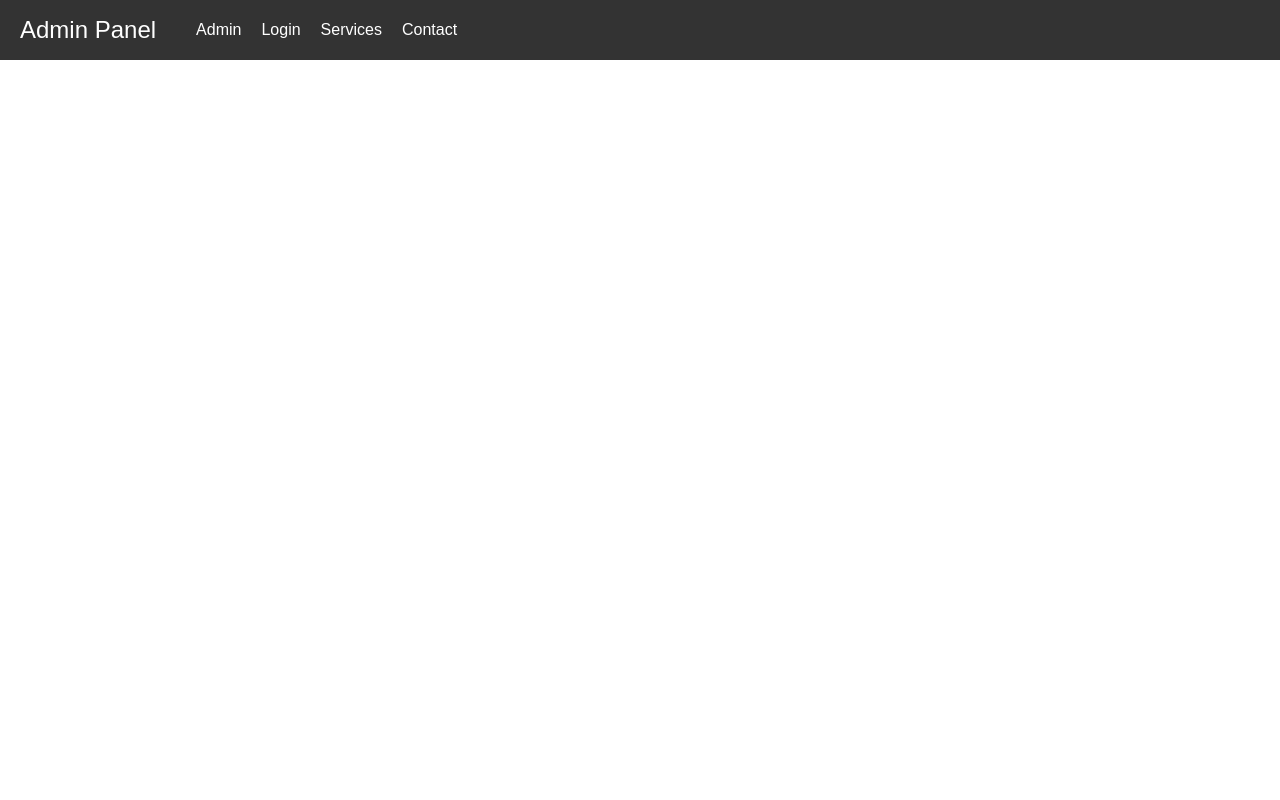
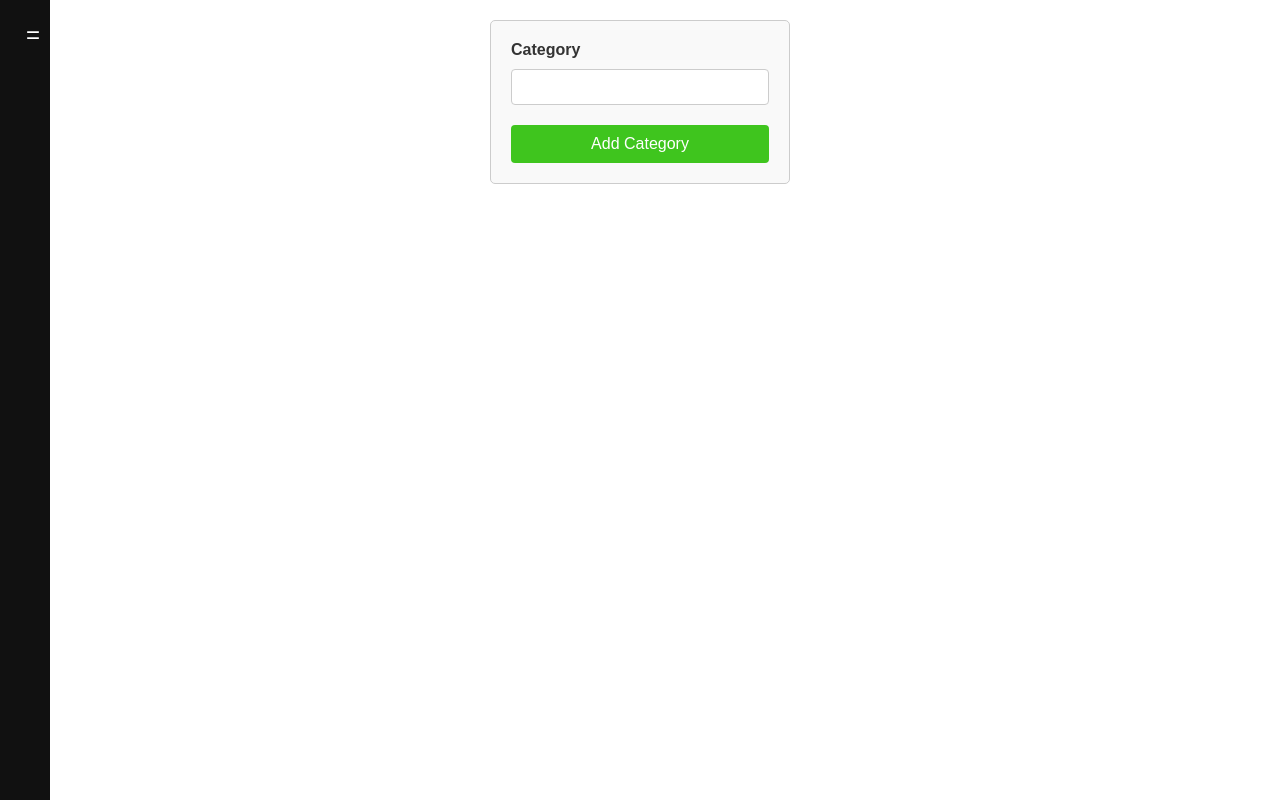
Before and after one commit to Kiran9991/Movie-Booking, a React (Create React App) app: page /add-category in a window 1280 px wide. Built offline with nearby package versions, Linux system fonts and the light colour scheme.

Commit message:
Added a add Category form

```diff
--- a/package.json
+++ b/package.json
@@ -3,12 +3,14 @@
   "version": "0.1.0",
   "private": true,
   "dependencies": {
+    "@reduxjs/toolkit": "^2.2.6",
     "@testing-library/jest-dom": "^4.2.4",
     "@testing-library/react": "^9.4.1",
     "@testing-library/user-event": "^7.2.1",
     "react": "^18.0.0",
     "react-bootstrap": "^2.10.4",
     "react-dom": "^18.0.0",
+    "react-redux": "^9.1.2",
     "react-router-dom": "^5.3.4",
     "react-scripts": "^5.0.1"
   },
--- /dev/null
+++ b/src/App.css
@@ -0,0 +1,11 @@
+/* App.css */
+
+.content {
+  margin-left: 250px;
+  padding: 20px;
+  transition: margin-left 0.3s ease;
+}
+
+.sidebar.closed ~ .content {
+  margin-left: 50px;
+}
--- a/src/App.js
+++ b/src/App.js
@@ -1,20 +1,25 @@
-import React, { Fragment } from 'react';
-import { Switch, Route, } from "react-router-dom";
-import Header from './components/Header';
-import Login from './pages/Auth/Login';
-import Admin from './pages/Admin';
+import React, { Fragment } from "react";
+import { Switch, Route } from "react-router-dom";
+import Login from "./pages/Auth/Login";
+import Dashboard from "./pages/Dashboard";
+import Sidebar from "./components/Sidebar";
+import './App.css';
+import AddCategory from "./pages/Category/AddCategory";
 
 
 function App() {
   return (
     <Fragment>
-      <Header/>
+      <Sidebar/>
       <Switch>
-        <Route path='/admin'>
-          <Admin/>
+        <Route path="/admin-login">
+          <Login />
         </Route>
-        <Route path='/login'>
-          <Login/>
+        <Route path="/add-category">
+          <AddCategory/>
+        </Route>
+        <Route path="/">
+          <Dashboard />
         </Route>
       </Switch>
     </Fragment>
--- a/src/components/Header.css
+++ /dev/null
@@ -1,33 +0,0 @@
-.adminHeader {
-  display: flex;
-  /* justify-content: space-between; */
-  align-items: center;
-  padding: 0 20px;
-  background-color: #333;
-  color: #fff;
-  height: 60px;
-}
-
-.adminHeader-logo {
-  font-size: 1.5em;
-}
-
-.adminHeader-links {
-  list-style: none;
-  display: flex;
-  gap: 20px;
-}
-
-.adminHeader-links li {
-  display: inline;
-}
-
-.adminHeader-links a {
-  color: #fff;
-  text-decoration: none;
-  font-size: 1em;
-}
-
-.adminHeader-links a:hover {
-  text-decoration: underline;
-}
--- a/src/components/Header.js
+++ /dev/null
@@ -1,19 +0,0 @@
-import React from 'react';
-import { Link } from 'react-router-dom';
-import './Header.css';
-
-const Header = () => {
-  return (
-    <nav className="adminHeader">
-      <div className="adminHeader-logo">Admin Panel</div>
-      <ul className="adminHeader-links">
-        <li><Link to="/admin">Admin</Link></li>
-        <li><Link to="/login">Login</Link></li>
-        <li><Link to="/services">Services</Link></li>
-        <li><Link to="/contact">Contact</Link></li>
-      </ul>
-    </nav>
-  );
-};
-
-export default Header;
--- /dev/null
+++ b/src/components/Sidebar.css
@@ -0,0 +1,67 @@
+
+
+.sidebar {
+  height: 100%;
+  width: 50px;
+  position: fixed;
+  top: 0;
+  left: 0;
+  background-color: #111;
+  overflow-x: hidden;
+  transition: width 0.3s ease;
+}
+
+.sidebar.open {
+  width: 250px;
+}
+
+.sidebar-header {
+  display: flex;
+  justify-content: space-between;
+  align-items: center;
+  padding: 20px;
+  background: #111;
+  color: white;
+}
+
+.sidebar-title {
+  margin: 0;
+  display: none;
+}
+
+.sidebar.open .sidebar-title {
+  display: block;
+}
+
+.toggle-button {
+  background: none;
+  border: none;
+  color: white;
+  font-size: 1.5em;
+  cursor: pointer;
+}
+
+.sidebar-menu {
+  list-style-type: none;
+  padding: 0;
+  display: none;
+}
+
+.sidebar.open .sidebar-menu {
+  display: block;
+}
+
+.sidebar-menu li {
+  padding: 15px;
+  text-align: center;
+}
+
+.sidebar-menu li a {
+  text-decoration: none;
+  color: white;
+  display: block;
+}
+
+.sidebar-menu li a:hover {
+  background-color: #575757;
+}
--- /dev/null
+++ b/src/components/Sidebar.js
@@ -0,0 +1,34 @@
+// Sidebar.js
+import React, { useState } from 'react';
+import { Link } from 'react-router-dom';
+import './Sidebar.css';
+
+const Sidebar = () => {
+  const [isOpen, setIsOpen] = useState(false);
+
+  const toggleSidebar = () => {
+    setIsOpen(!isOpen);
+  };
+
+  return (
+    <div className={`sidebar ${isOpen ? 'open' : 'closed'}`}>
+      <div className="sidebar-header">
+        <button onClick={toggleSidebar} className="toggle-button">
+          {isOpen ? '=' : '='}
+        </button>
+        <h2 className="sidebar-title">Admin Panel</h2>
+      </div>
+      <ul className="sidebar-menu">
+      <li><Link to="/dashboard">Dashboard</Link></li>
+        <li><Link to="/user-login">User Login</Link></li>
+        <li><Link to="/admin-login">Admin Login</Link></li>
+        <li><Link to="/add-category">Add Category</Link></li>
+        <li><Link to="/add-movie">Add Movie</Link></li>
+        <li><Link to="/showtime-management">Showtime Management</Link></li>
+        <li><Link to="/booked-movies">Booked Movies</Link></li>
+      </ul>
+    </div>
+  );
+};
+
+export default Sidebar;
--- a/src/pages/Admin.js
+++ /dev/null
@@ -1,5 +0,0 @@
-function Admin()  {
-    return <h1>Welcome Admin</h1>
-}
-
-export default Admin
--- /dev/null
+++ b/src/pages/Category/AddCategory.css
@@ -0,0 +1,39 @@
+/* AddCategory.css */
+.categoryForm {
+  display: flex;
+  flex-direction: column;
+  width: 300px;
+  margin: 20px auto;
+  padding: 20px;
+  border: 1px solid #ccc;
+  border-radius: 5px;
+  background-color: #f9f9f9;
+}
+
+.categoryFormLabel {
+  margin-bottom: 10px;
+  font-weight: bold;
+  color: #333;
+}
+
+.categoryFormInput[type="text"] {
+  padding: 8px;
+  margin-bottom: 20px;
+  border: 1px solid #ccc;
+  border-radius: 4px;
+  font-size: 16px;
+}
+
+.categoryFormButton {
+  padding: 10px;
+  border: none;
+  border-radius: 4px;
+  background-color: #3fc51e;
+  color: white;
+  font-size: 16px;
+  cursor: pointer;
+}
+
+.categoryFormButton:hover {
+  background-color: #69f546;
+}
--- /dev/null
+++ b/src/pages/Category/AddCategory.js
@@ -0,0 +1,28 @@
+import React, { Fragment, useRef } from "react";
+import "./AddCategory.css";
+
+const AddCategory = () => {
+  const category = useRef();
+
+  const formSubmitHandler = (e) => {
+    e.preventDefault();
+    console.log(category.current.value);
+  };
+
+  return (
+    <Fragment>
+      <form onSubmit={formSubmitHandler} className="categoryForm">
+        <label className="categoryFormLabel">Category</label>
+        <input className="categoryFormInput" type="text" ref={category} />
+        <button className="categoryFormButton" type="submit">
+          Add Category
+        </button>
+      </form>
+      <ul>
+
+      </ul>
+    </Fragment>
+  );
+};
+
+export default AddCategory;
--- /dev/null
+++ b/src/pages/Dashboard.js
@@ -0,0 +1,13 @@
+import { Fragment } from "react"
+
+function Home()  {
+    return (
+        <Fragment>
+            <div style={{margin:"6rem"}}>
+                <h2>Dashboard</h2>
+            </div>
+        </Fragment>
+    )
+}
+
+export default Home
```
Also changed, not shown: src/pages/Dashboard.css (added).
